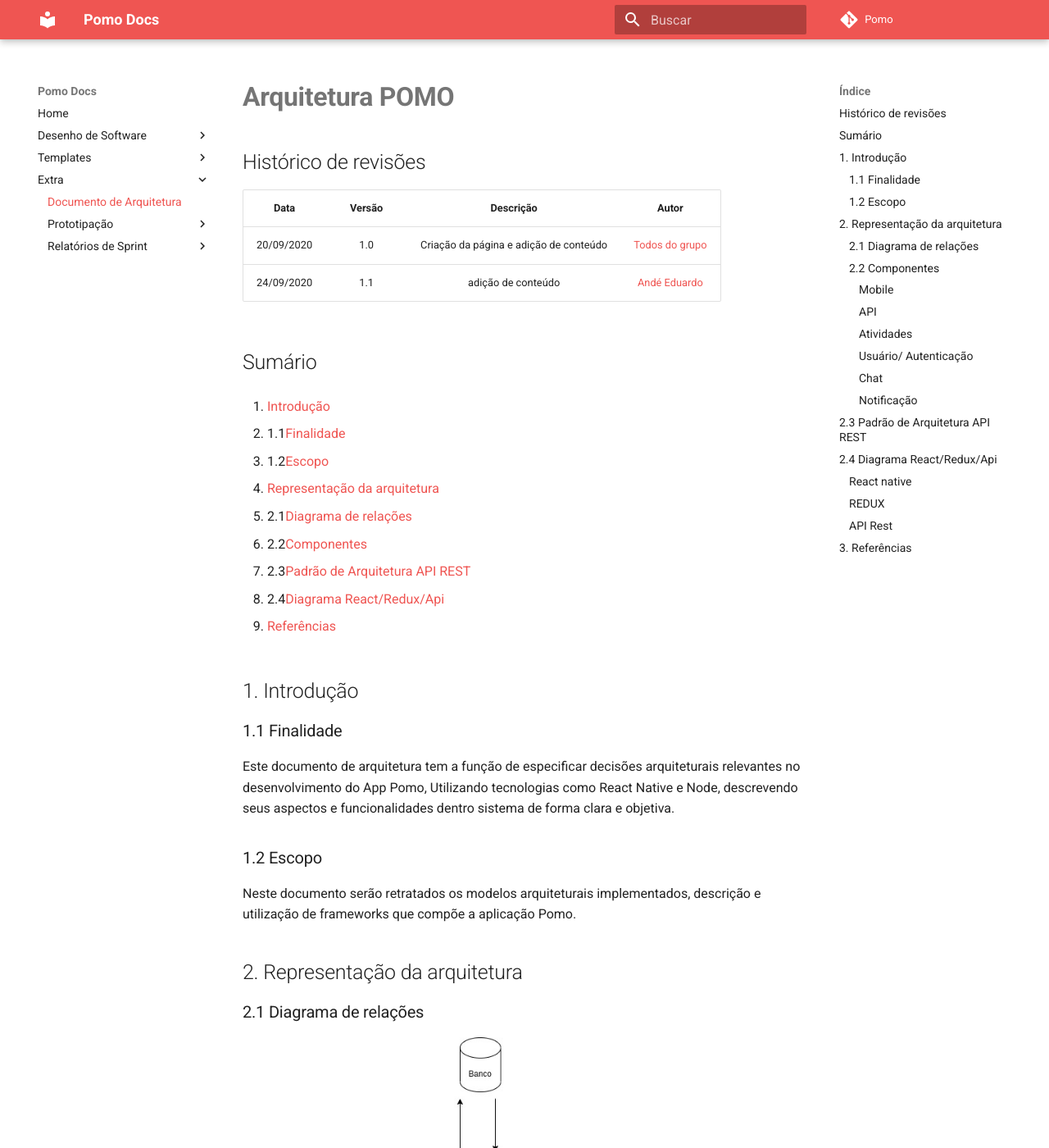
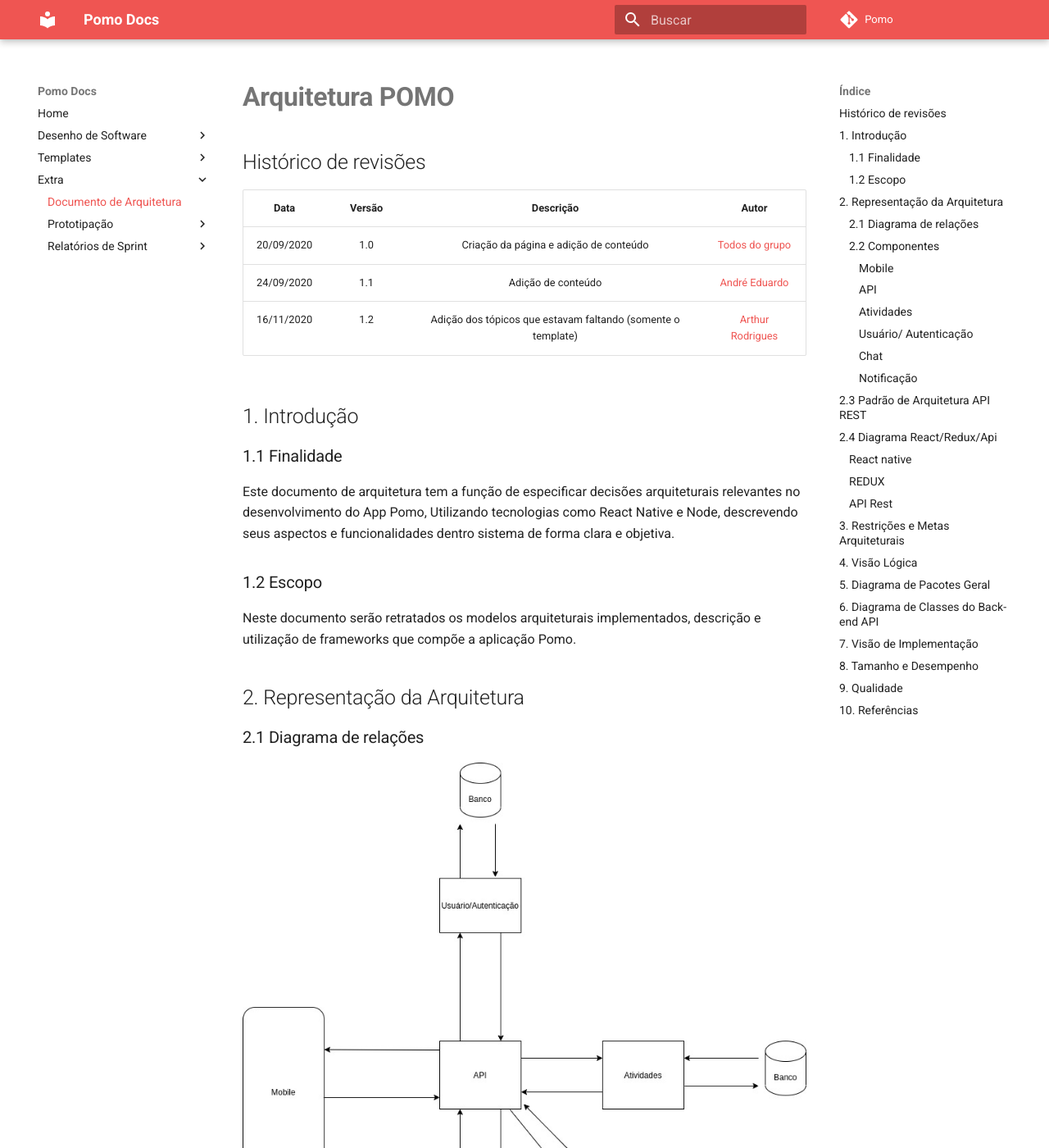
Before and after one commit to UnBArqDsw/2020.1_G6_Pomo, an MkDocs documentation site: the page built from docs/extra/arquitetura/arquitetura.md, in a window 1280 px wide and 1400 px high. Shown: the whole window at 82% size. Built offline with MkDocs 1.6.1 and Material for MkDocs 9.7.7, drawn with Linux system fonts in a browser that asks for light colours; comment, search, counter and statistics services are not loaded; some of the changed text lies outside the part shown.

Commit message:
#49 Adicionando os campos que estavam faltando ao documento de arquitetura (somente o template)

```diff
--- a/docs/extra/arquitetura/arquitetura.md
+++ b/docs/extra/arquitetura/arquitetura.md
@@ -2,26 +2,11 @@
 
 ## Histórico de revisões
 
-|    Data    | Versão |               Descrição                |                             Autor                             |
-| :--------: | :----: | :------------------------------------: | :-----------------------------------------------------------: |
-| 20/09/2020 |  1.0   | Criação da página e adição de conteúdo | [Todos do grupo](https://unbarqdsw.github.io/2020.1_G6_Pomo/) |
-| 24/09/2020 |  1.1   |           adição de conteúdo           |       [Andé Eduardo](https://github.com/Andre-Eduardo)        |
-
-## Sumário
-
-1. [Introdução](#1-introdução)
-
-   - 1.1[Finalidade](#11-Finalidade)
-   - 1.2[Escopo](#12-Escopo)
-
-2. [Representação da arquitetura](#2-Representação-da-arquitetura)
-
-   - 2.1[Diagrama de relações](#2.1-Diagrama-de-relações)
-   - 2.2[Componentes](#2.2-Componentes)
-   - 2.3[Padrão de Arquitetura API REST](#2.3-Padrão-de-Arquitetura-API-REST)
-   - 2.4[Diagrama React/Redux/Api](#2.4-Diagrama-React/Redux/Api)
-
-3. [Referências](#3-referências)
+|    Data    | Versão |                          Descrição                           |                             Autor                             |
+| :--------: | :----: | :----------------------------------------------------------: | :-----------------------------------------------------------: |
+| 20/09/2020 |  1.0   |            Criação da página e adição de conteúdo            | [Todos do grupo](https://unbarqdsw.github.io/2020.1_G6_Pomo/) |
+| 24/09/2020 |  1.1   |                      Adição de conteúdo                      |       [André Eduardo](https://github.com/Andre-Eduardo)       |
+| 16/11/2020 |  1.2   | Adição dos tópicos que estavam faltando (somente o template) |       [Arthur Rodrigues](https://github.com/arthurarp)        |
 
 ## 1. Introdução
 
@@ -33,7 +18,7 @@ Este documento de arquitetura tem a função de especificar decisões arquitetur
 
 Neste documento serão retratados os modelos arquiteturais implementados, descrição e utilização de frameworks que compõe a aplicação Pomo.
 
-## 2. Representação da arquitetura
+## 2. Representação da Arquitetura
 
 ### 2.1 Diagrama de relações
 
@@ -95,7 +80,21 @@ O Redux armazena as informações obtidas no uso do aplicativo em uma store, par
 A API Rest, produzida em Node.js, controla e fornece as informações que serão exibidas no aplicativo. Para qualquer acesso aos dados feito pelo aplicativo é necessário que ela seja chamada.
 A API é dividida em alguns microserviços, a fim de se obter um maior desacoplamento entre suas funcionalidades.
 
-## 3. Referências
+## 3. Restrições e Metas Arquiteturais
+
+## 4. Visão Lógica
+
+## 5. Diagrama de Pacotes Geral
+
+## 6. Diagrama de Classes do Back-end API
+
+## 7. Visão de Implementação
+
+## 8. Tamanho e Desempenho
+
+## 9. Qualidade
+
+## 10. Referências
 
 Alifyz, Pires. Consumindo API REST. medium, 2018. Disponível em: <https://medium.com/@alifyzfpires/consumindo-api-rest-com-retrofit-kotlin-no-android-abba52820cc>. Acesso em: 24, setembro de 2021.
 
```
